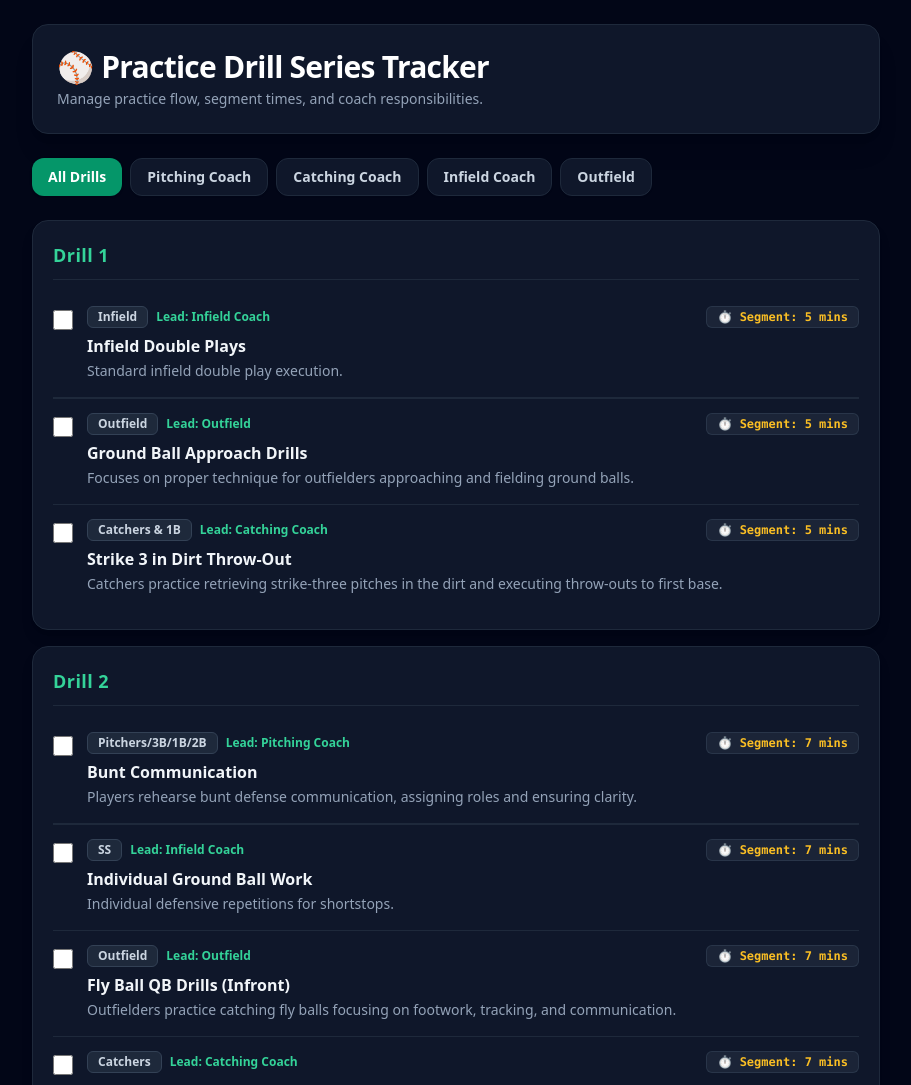
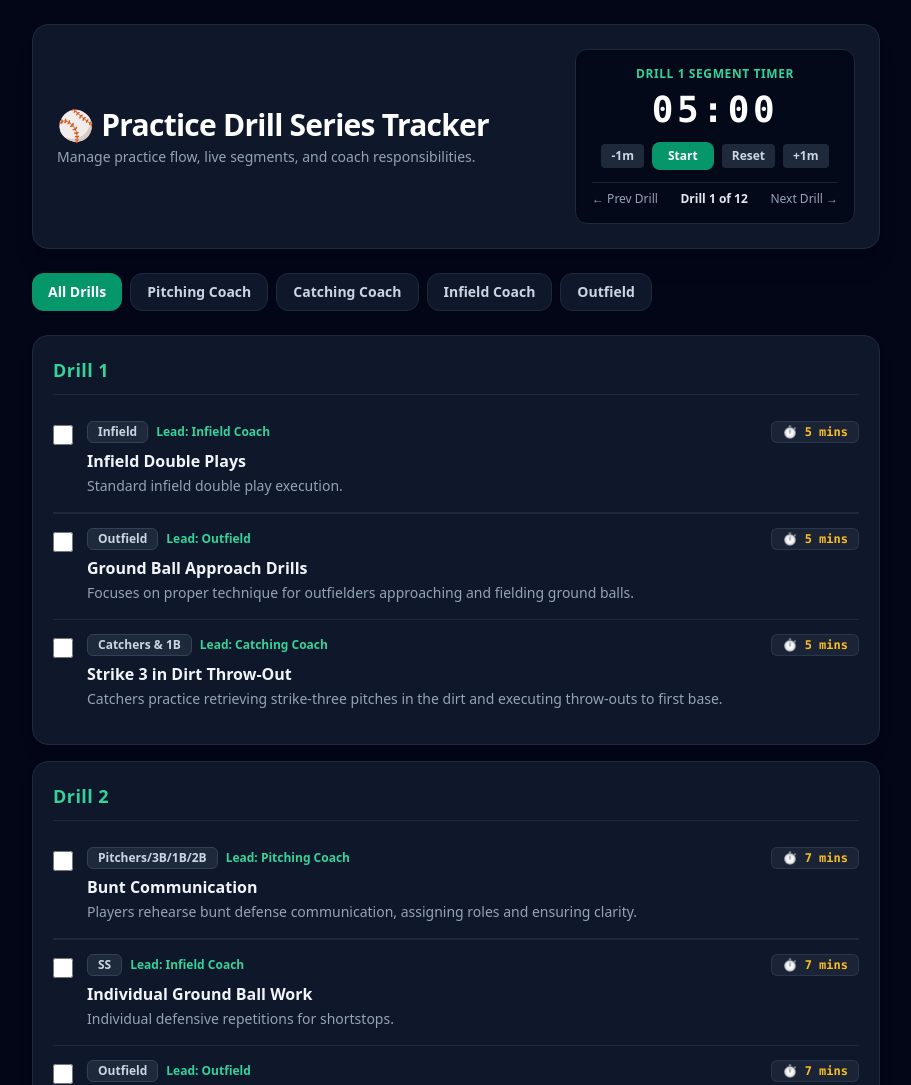
Before and after one commit to txpierce/drill-series-app, a plain HTML site: page index.html in a window 1280 px wide. Shown: the top 1085 px of the page, without its empty margins (184-1095 px from the left). Drawn offline with nearby package versions, Linux system fonts and the light colour scheme.

Commit message:
Update index.html

```diff
--- a/index.html
+++ b/index.html
@@ -8,14 +8,33 @@
 </head>
 <body class="bg-slate-950 text-slate-100 min-h-screen">
   <div class="max-w-4xl mx-auto p-4 sm:p-6">
-    <!-- Header -->
+    <!-- Header & Interactive Segment Timer -->
     <header class="bg-slate-900 border border-slate-800 text-white p-6 rounded-2xl shadow-xl mb-6">
-      <div class="flex items-center justify-between flex-wrap gap-4">
+      <div class="flex flex-col md:flex-row items-center justify-between gap-6">
         <div>
           <h1 class="text-2xl sm:text-3xl font-extrabold tracking-tight flex items-center gap-2">
             <span>⚾</span> Practice Drill Series Tracker
           </h1>
-          <p class="text-slate-400 text-sm mt-1">Manage practice flow, segment times, and coach responsibilities.</p>
+          <p class="text-slate-400 text-sm mt-1">Manage practice flow, live segments, and coach responsibilities.</p>
+        </div>
+
+        <!-- Practice Segment Timer Box -->
+        <div class="bg-slate-950/80 border border-slate-800 p-4 rounded-xl flex flex-col items-center shadow-inner min-w-[280px]">
+          <div class="text-xs uppercase tracking-wider text-emerald-400 font-bold mb-1" id="timer-title">Drill 1 Segment Timer</div>
+          <div class="text-4xl font-mono font-black text-white tracking-widest my-1" id="timer-display">05:00</div>
+
+          <div class="flex items-center gap-2 mt-2 w-full justify-center">
+            <button onclick="adjustTime(-1)" class="bg-slate-800 hover:bg-slate-700 text-xs px-2.5 py-1 rounded font-semibold text-slate-300">-1m</button>
+            <button onclick="toggleTimer()" id="start-pause-btn" class="bg-emerald-600 hover:bg-emerald-500 text-white text-xs font-bold px-4 py-1.5 rounded-lg shadow transition">Start</button>
+            <button onclick="resetTimer()" class="bg-slate-800 hover:bg-slate-700 text-xs px-2.5 py-1 rounded font-semibold text-slate-300">Reset</button>
+            <button onclick="adjustTime(1)" class="bg-slate-800 hover:bg-slate-700 text-xs px-2.5 py-1 rounded font-semibold text-slate-300">+1m</button>
+          </div>
+
+          <div class="flex items-center justify-between w-full mt-3 pt-2 border-t border-slate-800/80 text-xs text-slate-400">
+            <button onclick="changeDrillSegment(-1)" class="hover:text-white">&larr; Prev Drill</button>
+            <span id="current-drill-indicator" class="font-semibold text-slate-200">Drill 1 of 12</span>
+            <button onclick="changeDrillSegment(1)" class="hover:text-white">Next Drill &rarr;</button>
+          </div>
         </div>
       </div>
     </header>
@@ -37,12 +56,17 @@
 
   <script>
     let drillData = [];
+    let currentDrillIndex = 0;
+    let timerInterval = null;
+    let totalSeconds = 300; // default 5 minutes
+    let isRunning = false;
 
     async function loadData() {
       const response = await fetch('data.json');
       const data = await response.json();
       drillData = data.drills;
       renderDrills(drillData);
+      updateTimerDisplay();
     }
 
     function renderDrills(drills, filterCoach = 'All') {
@@ -70,8 +94,8 @@
                     <span class="bg-slate-800 text-slate-300 border border-slate-700 text-xs font-bold px-2.5 py-0.5 rounded-md">${t.position}</span>
                     <span class="text-xs text-emerald-400 font-semibold">Lead: ${t.coach}</span>
                   </div>
-                  <span class="bg-slate-800/80 text-amber-400 border border-slate-700/60 text-xs font-mono font-bold px-2.5 py-0.5 rounded-md flex items-center gap-1">
-                    ⏱️ Segment: ${t.segmentTime}
+                  <span class="bg-slate-800/80 text-amber-400 border border-slate-700/60 text-xs font-mono font-bold px-2.5 py-0.5 rounded-md">
+                    ⏱️ ${t.segmentTime}
                   </span>
                 </div>
                 <h4 class="font-semibold text-slate-100 mt-1.5">${t.drill}</h4>
@@ -104,6 +128,75 @@
       renderDrills(drillData, coachName);
     }
 
+    // --- Timer Functions ---
+    function updateTimerDisplay() {
+      const minutes = Math.floor(totalSeconds / 60);
+      const seconds = totalSeconds % 60;
+      document.getElementById('timer-display').textContent =
+        `${String(minutes).padStart(2, '0')}:${String(seconds).padStart(2, '0')}`;
+
+      if(drillData.length > 0) {
+        const currentDrillNum = drillData[currentDrillIndex].drillNumber;
+        document.getElementById('timer-title').textContent = `Drill ${currentDrillNum} Segment Timer`;
+        document.getElementById('current-drill-indicator').textContent = `Drill ${currentDrillIndex + 1} of ${drillData.length}`;
+      }
+    }
+
+    function toggleTimer() {
+      const btn = document.getElementById('start-pause-btn');
+      if (isRunning) {
+        clearInterval(timerInterval);
+        isRunning = false;
+        btn.textContent = 'Start';
+        btn.className = 'bg-emerald-600 hover:bg-emerald-500 text-white text-xs font-bold px-4 py-1.5 rounded-lg shadow transition';
+      } else {
+        isRunning = true;
+        btn.textContent = 'Pause';
+        btn.className = 'bg-amber-600 hover:bg-amber-500 text-white text-xs font-bold px-4 py-1.5 rounded-lg shadow transition';
+        timerInterval = setInterval(() => {
+          if (totalSeconds > 0) {
+            totalSeconds--;
+            updateTimerDisplay();
+          } else {
+            clearInterval(timerInterval);
+            isRunning = false;
+            btn.textContent = 'Start';
+            btn.className = 'bg-emerald-600 hover:bg-emerald-500 text-white text-xs font-bold px-4 py-1.5 rounded-lg shadow transition';
+            alert('Segment Time Completed!');
+          }
+        }, 1000);
+      }
+    }
+
+    function resetTimer() {
+      clearInterval(timerInterval);
+      isRunning = false;
+      totalSeconds = 300; // reset to 5 mins
+      document.getElementById('start-pause-btn').textContent = 'Start';
+      document.getElementById('start-pause-btn').className = 'bg-emerald-600 hover:bg-emerald-500 text-white text-xs font-bold px-4 py-1.5 rounded-lg shadow transition';
+      updateTimerDisplay();
+    }
+
+    function adjustTime(mins) {
+      totalSeconds += mins * 60;
+      if (totalSeconds < 0) totalSeconds = 0;
+      updateTimerDisplay();
+    }
+
+    function changeDrillSegment(direction) {
+      currentDrillIndex += direction;
+      if (currentDrillIndex < 0) currentDrillIndex = drillData.length - 1;
+      if (currentDrillIndex >= drillData.length) currentDrillIndex = 0;
+
+      // Reset timer to 5 mins on segment change
+      clearInterval(timerInterval);
+      isRunning = false;
+      totalSeconds = 300;
+      document.getElementById('start-pause-btn').textContent = 'Start';
+      document.getElementById('start-pause-btn').className = 'bg-emerald-600 hover:bg-emerald-500 text-white text-xs font-bold px-4 py-1.5 rounded-lg shadow transition';
+      updateTimerDisplay();
+    }
+
     loadData();
   </script>
 </body>
```
